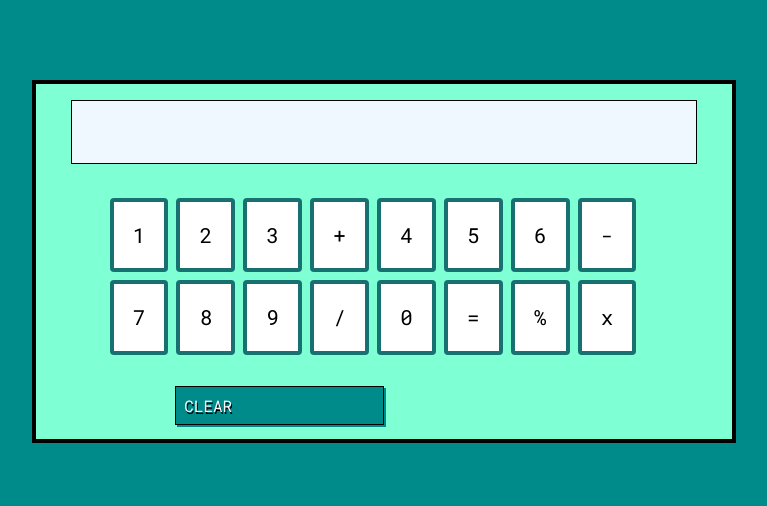
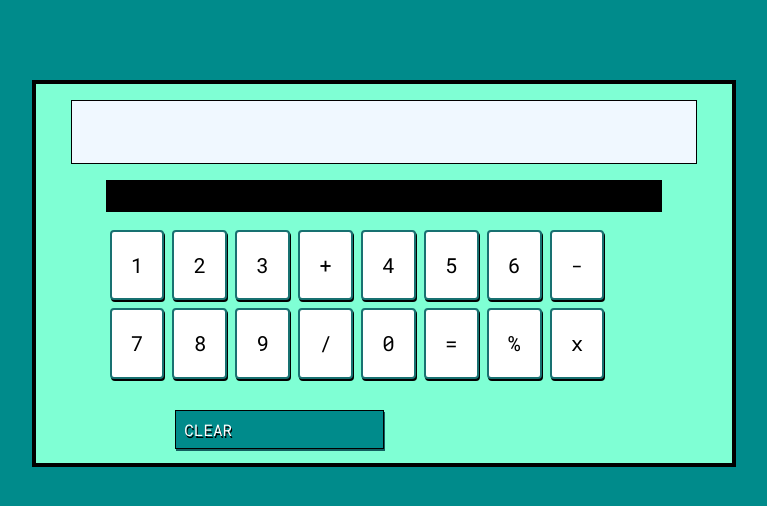
Before and after one commit to Walmart-cashier/Calculator, a plain HTML site: page index.html in a window 1280 px wide. Shown: the whole page, without its empty margins (256-1023 px from the left). Drawn offline with Linux system fonts and the light colour scheme.

Commit message:
fixed buttons shadow

```diff
--- a/index.html
+++ b/index.html
@@ -16,6 +16,7 @@
             <div maxlength="3" class="calDisplay">
 
             </div>
+            <p class="status"> </p>
             <div class="calButtonsFrame">
                 <div data-val="1" class="calButton">1 </div>
                 <div data-val="2"  class="calButton">2 </div>
--- a/style.css
+++ b/style.css
@@ -22,7 +22,13 @@
     display: flex;
     flex-direction: column;
 }
-
+.status{
+    height: 2rem;
+    background-color: black;
+    color: aquamarine;
+    margin: 0px 10%;
+    font-size: 1.7rem;
+}
 .calDisplay {
     background-color: aliceblue;
     width: 90%;
@@ -46,9 +52,10 @@
     padding: 1.2rem 1rem;
     margin: .5vh .5vh;
     background-color: white;
-    border: 4px solid #187171;
+    border: 2px solid #187171;
     border-radius: 4px;
     transform: scale(1);
+    box-shadow: 1px 2px ;
 }
 
 
@@ -63,7 +70,7 @@
     color: white;
     text-shadow: 1px 2px black;
     border: .5px solid black;
-    box-shadow: 2px 2px darkcyan;
+    box-shadow: 1px 2px #135f5f;
     text-transform:uppercase;
     background-color: darkcyan;
 }
@@ -106,7 +113,7 @@
         padding: 1.2rem 1rem;
         margin: .5vh .5vh;
         background-color: white;
-        border: 4px solid #187171;
+       border: 2px solid #187171;
          border-radius: 4px;
     }
 
@@ -148,7 +155,7 @@
         padding: 1.2rem 1.2rem;
         margin: .5vh .5vh;
         background-color: white;
-        border: 4px solid #187171;
+        border: 2px solid #187171;
          border-radius: 4px;
     }
 
@@ -189,7 +196,7 @@
         padding: 1.2rem 1.2rem;
         margin: .5vh .5vh;
         background-color: white;
-        border: 4px solid #187171;
+       border: 2px solid #187171;
          border-radius: 4px;
     }
 
@@ -229,9 +236,8 @@
         padding: 1.2rem 1.2rem;
         margin: .5vh .5vh;
         background-color: white;
-        border: 4px solid #187171;
+        border: 2px solid #187171;
         border-radius: 4px;
     }
 
 }
-}
```
